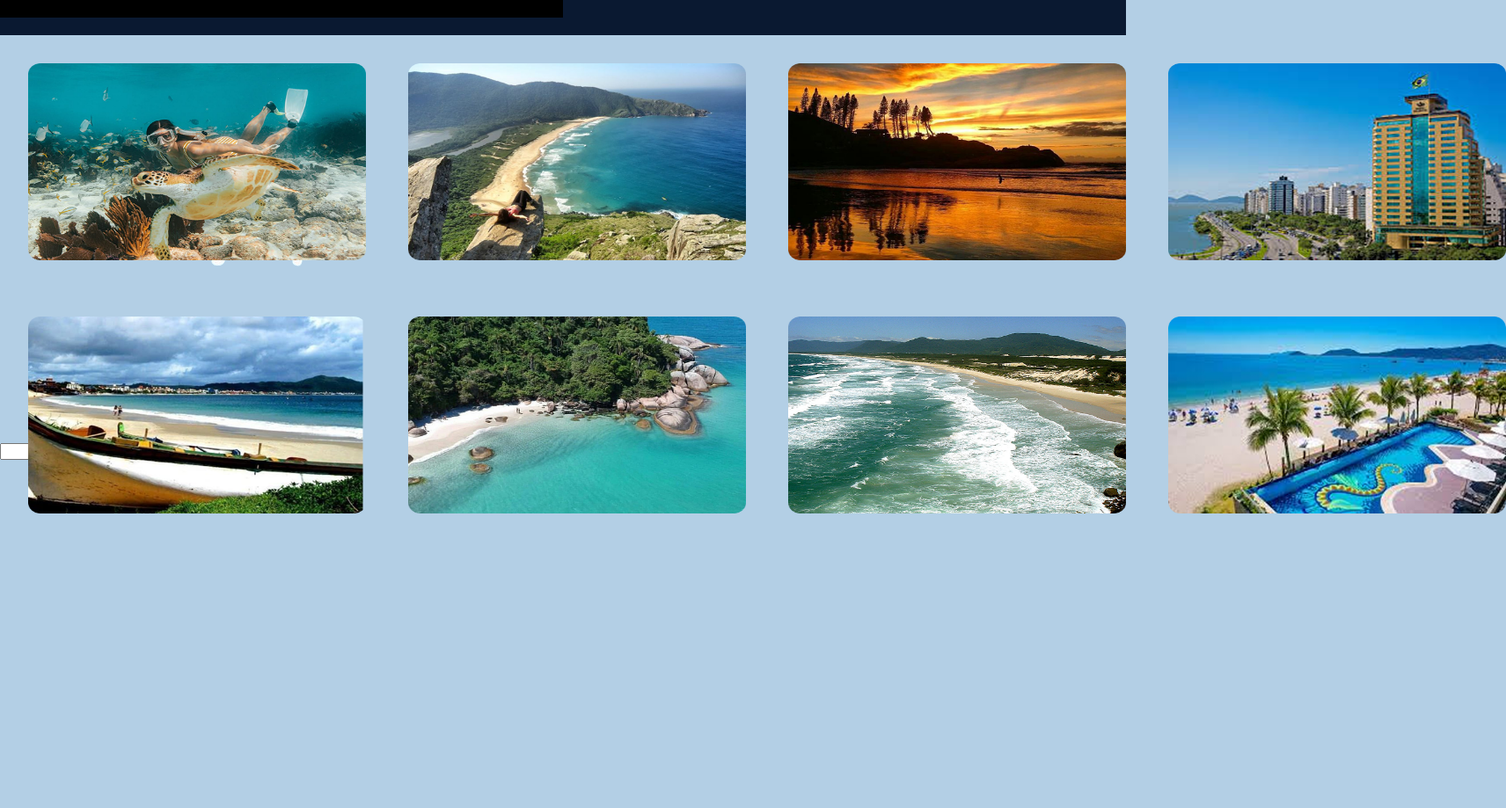
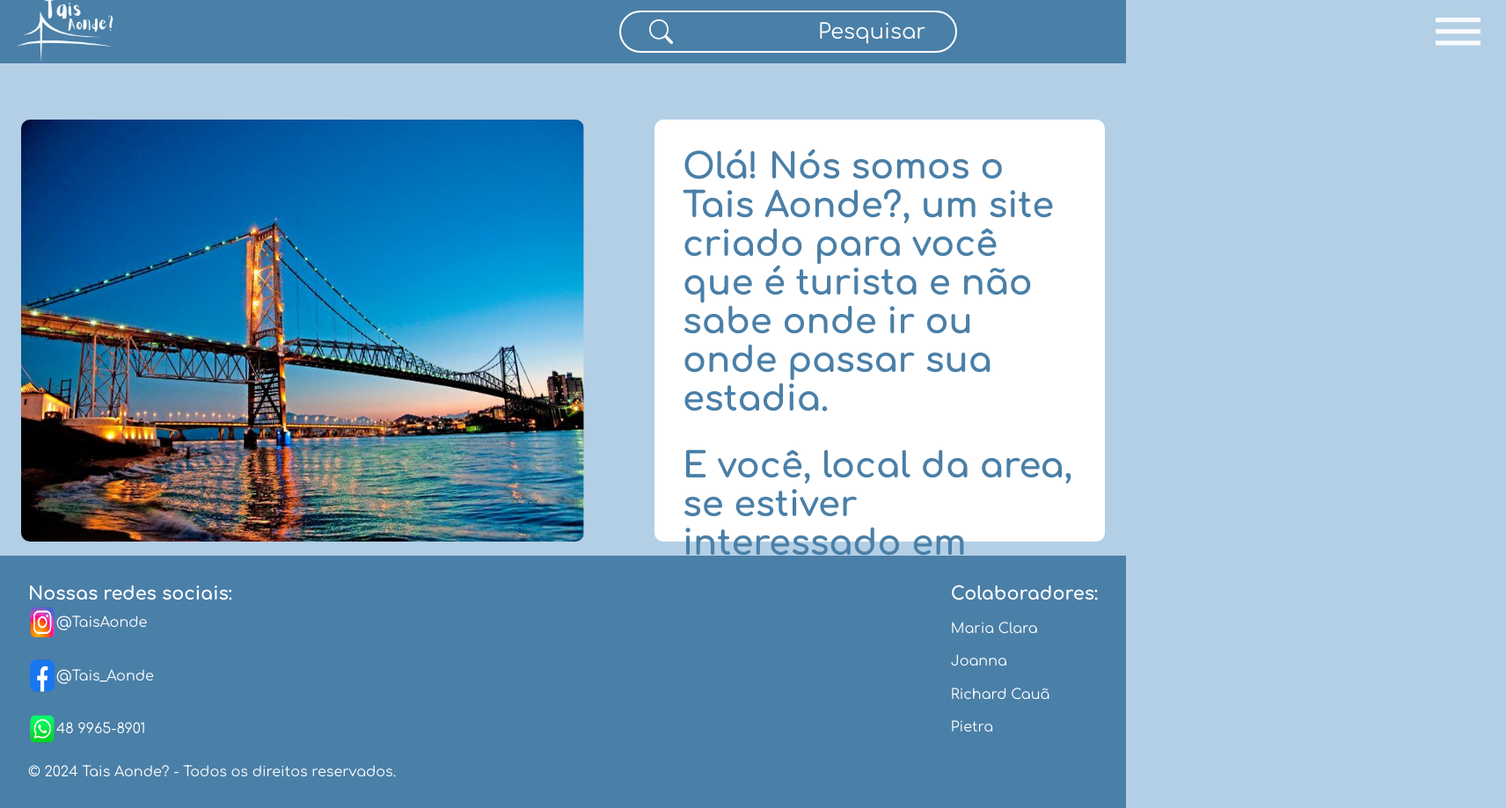
Before and after one commit to Marisixande/Tais-Aonde, a plain HTML site: page pages/home.html in a window 1280 px wide. Shown: the whole page at 88% size, 1712 px wide, since content can reach past the window. Before the commit the page ends 800 px from the top, so only its background shows below. Drawn offline with Linux system fonts and the light colour scheme.

Commit message:
home completa

```diff
--- a/css/home.css
+++ b/css/home.css
@@ -2,6 +2,21 @@
     padding: 0%;
     margin: 0%;
     box-sizing: border-box;
+}
+
+@font-face {
+    font-family: 'Confortaa_light';
+    src: url('../fonts/Comfortaa/static/Comfortaa-Light.ttf');
+}
+
+@font-face {
+    font-family: 'Confortaa_bold';
+    src: url('../fonts/Comfortaa/static/Comfortaa-Bold.ttf');
+}
+
+@font-face {
+    font-family: 'Confortaa_regular';
+    src: url('../fonts/Comfortaa/static/Comfortaa-Regular.ttf');
 }
 
 body {
@@ -10,50 +25,155 @@ body {
     background-color: #B3CFE5;
     width: 100dvw;
     height: 100dvh;
+    overflow-x: hidden ;
 }
 
-header{
-    background-color: #0A1931;
-    height: 5vh;
-    width: 220;
+nav {
+    background-color: #4A7FA7;
+    height: 9dvh;
+    display: flex;
+    justify-content: flex-start;
+    align-items: center;
+    gap: 34rem ;
+    padding-right: 2rem;
+    flex-direction: row;
 }
 
 
-.m-home {
+input{
+    font-family: 'Confortaa_regular';
     display: flex;
-    flex-direction: column;
     justify-content: center;
+    align-items: center;
+    background-image: url(/img/home-img/lupa-pesquisa.png);
+    background-repeat: no-repeat;
+    background-position: 2rem;
+    padding: 0.5rem;
+    color: white;
+    background-color: transparent;;
+    border-color: white ;
+    border-style: solid;
+    border-radius: 30px;
+    font-size: 1.5rem;
+    width: 30dvw;
+    height: 6dvh;
+    cursor: pointer;
+}
+input::placeholder {
+    color: white;
+    display: flex;
+    align-items: center;
+    padding-left: 13.5rem;
+}
+
+
+.logo {
+    height: 10rem;
+    width: 10rem;
+}
+
+
+header{
+    height: 70dvh;
+    display: flex;
+    flex-direction: row;
+    justify-content: space-around;
+    gap: 2rem;
+    padding-top: 4rem;
+    padding-bottom: 4rem;
 
 }
 
-.m-home img {
-    height: 14rem;
-    width: 24rem;
+header img {
+    height: 60dvh;
+    width: 50dvw;
+    border-radius: 10px;
 }
 
-.s-home-1 {
-    position: relative;
-    display: grid;
-    grid-template-columns: auto auto auto auto;
-    gap: 3rem;
-    margin: 2rem;
+.info-site{
+    font-family: 'Confortaa_bold';
+    display: flex;
+    background-color: white;
+    color: #4A7FA7 ;
+    font-size: 2.5rem;
+    height: 60dvh;
+    width: 40dvw;
+    border-radius: 10px;
+    padding: 2rem;
+    overflow-wrap: break-word;
+    flex-direction: column;
+    align-items: center;
+    gap: 2rem;
+}
+
+p{
+    display: flex;
+    align-items: flex-start;
 
 }
 
-.s-home-2 {
-    position: relative;
-    display: grid;
-    grid-template-columns: auto auto auto auto;
-    gap: 3rem;
-    margin: 2rem;
+#btn-planos{
+    display: flex;
+    justify-content: center;
+    align-items: center;
+    background-color: #4A7FA7;
+    color: white;
+    width: 25dvw;
+    height: 10dvh;
+    font-size: 2.2rem;
+    border-color: transparent;
+    border-radius: 45px;
+    box-shadow: 2px 2px 5px rgba(0, 0, 0, 0.5);
+    cursor: pointer;
+}
+footer{
+    font-family: 'Confortaa_regular';
+    color: white;
+    font-size: 1rem;
+    background-color: #4A7FA7;
+    height: 40dvh;
+    padding: 2rem;
+    display: flex;
+    flex-direction: row;
+    align-items: flex-start;
+    justify-content: space-between;
+
+}
+.outros-apps span {
+    font-family: 'Confortaa_bold';
+    font-size: 1.3rem;
+    padding-bottom: 1.2rem;
+}
+.app{
+    display: flex;
+    flex-direction: column;
+}
+.apps {
+    display: flex;
+    padding-bottom: 1.2rem;
+    flex-direction: row;
+    align-items: center;
 }
 
-.f-home {
-    display: flex;
+.apps img {
+    height: 5.2dvh;
+    width: 2.5dvw;
+    cursor: pointer;
 }
 
-.teste {
-    background-color: black;
-    height: 50%;
-    width: 50%;
+.colaboradores{
+    display: flex;
+    flex-direction: column;
+
+    gap: 1.2rem;
 }
+.colaboradores p {
+    font-family: 'Confortaa_bold';
+    font-size: 1.3rem;
+}
+li {
+    display: flex;
+    flex-direction: column;
+    list-style-type: none;
+    padding-bottom: 1.2rem;
+}
--- a/pages/home.html
+++ b/pages/home.html
@@ -9,32 +9,54 @@
 </head>
 
 <body>
-    <header class="h-home">
-        <div class="teste">
-            <img src="/img/home-img/5-removebg-preview.png" alt="logo da tais Aonde?" srcset="">
-            <input type="search" name="pesquisa" id="pesquisa">
+    <nav>
+        <img src="/img/logo_longa.png" class="logo" alt="logo da tais Aonde?" srcset=" ">
+        <div class="pesquisar-container">
+            <input type="search" placeholder="Pesquisar" />
         </div>
+        <img src="/img/home-img/3linhas.png" alt ="icone de menu de 3 linhas horizonais">
+    </nav>
+    <header class="header">
+        <img src="/img/home-img/ponteherci.png"
+            alt="Imagem da ponte hercilio luz em florianopolis ao pôr do sol iluminada" />
+            <div class="info-site">
+                <p>Olá! Nós somos o Tais Aonde?, um site criado para você que é turista e não sabe onde ir ou onde passar sua estadia. </p>
+                <p>E você, local da area, se estiver interessado em anunciar seu serviso de estadia clique no botão abaixo!</p>
+                <button id="btn-planos">Clique Aqui!</button>
+            </div>
     </header>
-    <main class="m-home">
-        <section class="s-home-1">
-            <img class="" src="/img/home-img/mergulho.png" alt="mergulho com tartarugas em ilha do xavier" />
-            <img src="/img/home-img/trilha.png" alt="trilha na lagoinha do leste na lha de florianópolis" />
-            <img src="/img/home-img/praiajoaquina.png" alt="praia da joaquina ao leste da ilha" />
-            <img src="/img/home-img/download 1.png"
-                alt="hotel com visão a beira mar na praia de canasveiras ao norte da ilha" srcset="">
-        </section>
-        <section class="s-home-2">
-            <img src="/img/home-img/praiaingles.png" alt="praia dos ingleses ao norte da ilha" />
-            <img src="/img/home-img/praiacampeche.png" alt="praia do campeche ao sul da ilha" />
-            <img src="/img/home-img/praiamoca.png" alt="praia do moçambique ao norte da ilha" />
-            <img src="/img/home-img/download 2.png"
-                alt="hotel com localização no centro de florianópolis com vista a beira mar e a poucos passos do shopping Beira mar"
-                srcset="">
-        </section>
-    </main>
-    <footer class="f-home">
-        <div class="teste">
 
+    <footer class="footer">
+        <div class="outros-apps">
+            <span>Nossas redes sociais:</span>
+            <div class="app">
+
+
+                <div class="apps">
+                    <img src="/img/home-img/instagram_foto.png" alt="logo do instagram">
+                <p>@TaisAonde</p>
+            </div>
+            <div class="apps">
+                <img src="/img/home-img/facebook_logo.png" alt="logo do facebook">
+                <p>@Tais_Aonde</p>
+            </div>
+            <div class="apps">
+                <img src="/img/home-img/whatsapp_logo.png" alt="logo do whatsapp">
+                <p>48 9965-8901</p>
+            </div>
+        </div>
+            <div class="direitos-autorais">
+                <p>© 2024 Tais Aonde? - Todos os direitos reservados.</p>
+            </div>
+        </div>
+        <div class="colaboradores">
+            <p>Colaboradores:</p>
+           <ol>
+            <li>Maria Clara</li>
+            <li>Joanna</li>
+            <li>Richard Cauã</li>
+            <li>Pietra</li>
+           </ol>
         </div>
     </footer>
 </body>
```
Also changed, not shown: index.html (+3 -3 lines), img/home-img/3linhas.png (added), img/home-img/5-removebg-preview.png (deleted), img/home-img/facebook_logo.png (added), img/home-img/instagram_foto.png (added), img/home-img/lupa-pesquisa.png (added), img/home-img/whatsapp_logo.png (added).
